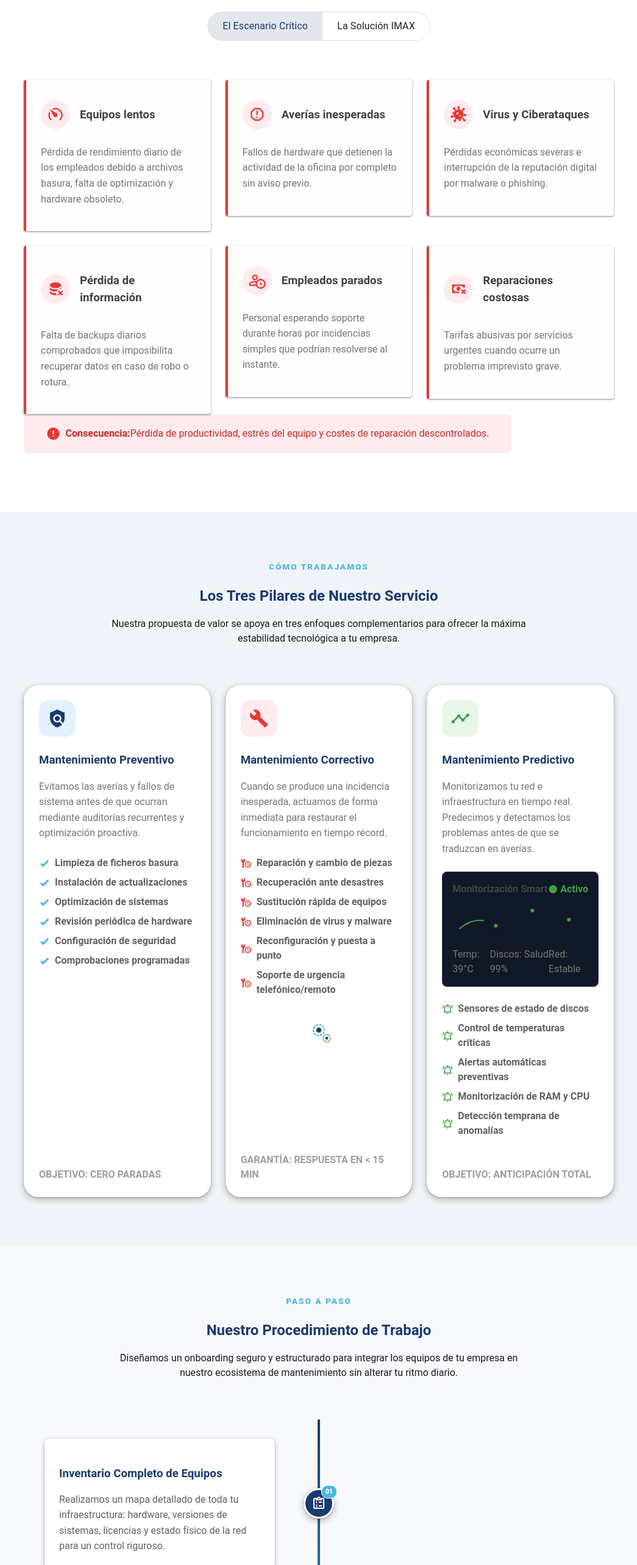
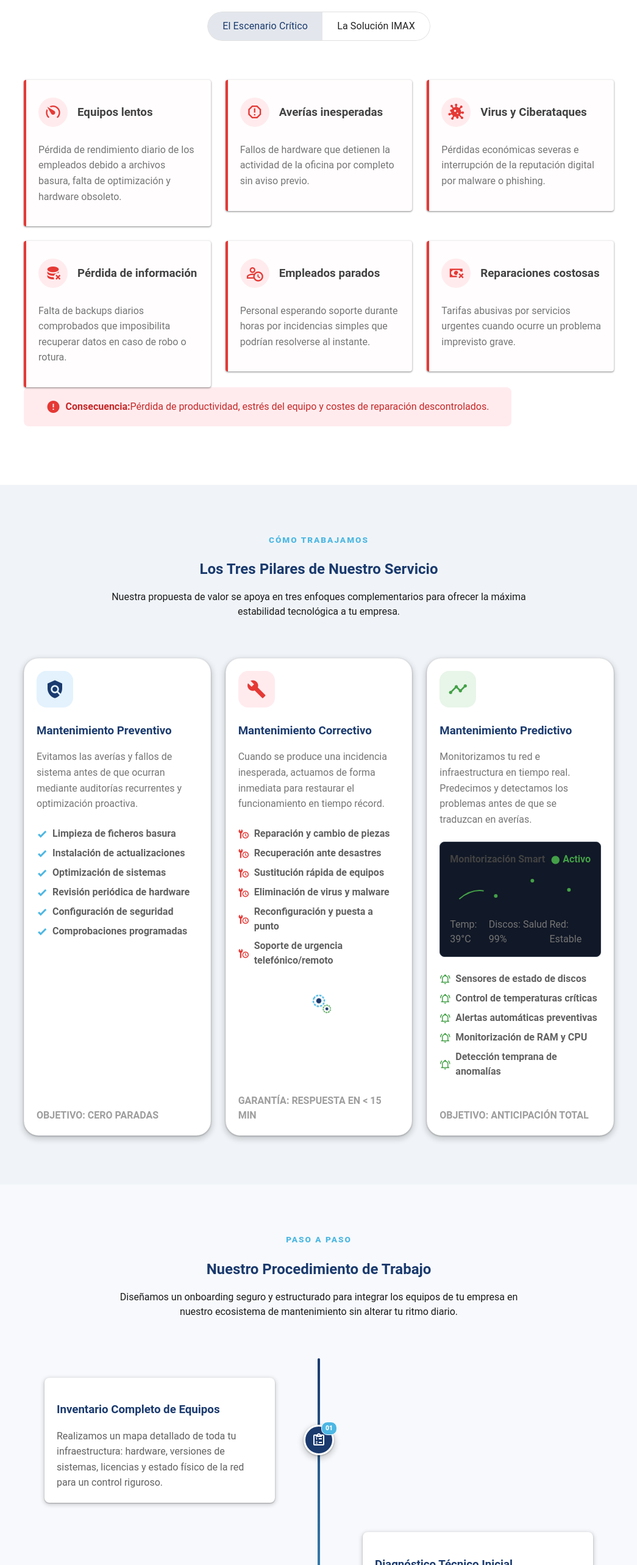
Before and after one commit to Jonatan1991/Imax_web_vue, a Vue app: page /cliente in a window 1280 px wide. Shown: the part 1060-3626 px from the top of the page at 61% size, without its empty margins (117-1162 px from the left). Built offline with nearby package versions, Linux system fonts and the light colour scheme; a small style sheet from the web is missing.

Commit message:
feat: create new client service page with interactive features and inquiry form

```diff
--- a/src/pages/ClientePage.vue
+++ b/src/pages/ClientePage.vue
@@ -333,7 +333,7 @@ function scrollToAudit() {
                 { title: 'Empleados parados', desc: 'Personal esperando soporte durante horas por incidencias simples que podrían resolverse al instante.', icon: 'mdi-account-clock-outline' },
                 { title: 'Reparaciones costosas', desc: 'Tarifas abusivas por servicios urgentes cuando ocurre un problema imprevisto grave.', icon: 'mdi-cash-remove' },
               ]" :key="i" cols="12" md="4">
-                <v-card class="problem-card border-left-danger pa-6 elevation-1">
+                <v-card class="problem-card border-left-danger pa-5 elevation-1">
                   <div class="d-flex align-center gap-4 mb-4">
                     <div class="problem-icon-wrapper rounded-circle">
                       <v-icon color="error" size="28">{{ prob.icon }}</v-icon>
@@ -400,7 +400,7 @@ function scrollToAudit() {
 
                 <v-col class="py-4 position-relative" cols="12" md="7">
                   <!-- Dashboard de Simulación del Mantenimiento Exitoso -->
-                  <v-card class="solution-preview-card pa-6 glassmorphism elevation-4">
+                  <v-card class="solution-preview-card pa-5 glassmorphism elevation-4">
                     <div class="d-flex align-center justify-space-between mb-6 pb-4 border-bottom">
                       <div class="d-flex align-center gap-2">
                         <div class="status-pulse-green" />
@@ -468,7 +468,7 @@ function scrollToAudit() {
         <v-row class="align-stretch">
           <!-- Pilar 1: Preventivo -->
           <v-col class="d-flex" cols="12" md="4">
-            <v-card class="pilar-card w-100 pa-6 d-flex flex-column justify-space-between elevation-3 rounded-xl">
+            <v-card class="pilar-card w-100 pa-5 d-flex flex-column justify-space-between elevation-3 rounded-xl">
               <div>
                 <div class="pilar-icon-container bg-blue-lighten-5 mb-6">
                   <v-icon color="primary" size="32">mdi-shield-search</v-icon>
@@ -499,7 +499,7 @@ function scrollToAudit() {
 
           <!-- Pilar 2: Correctivo -->
           <v-col class="d-flex" cols="12" md="4">
-            <v-card class="pilar-card w-100 pa-6 d-flex flex-column justify-space-between elevation-3 rounded-xl">
+            <v-card class="pilar-card w-100 pa-5 d-flex flex-column justify-space-between elevation-3 rounded-xl">
               <div>
                 <div class="pilar-icon-container bg-red-lighten-5 mb-6">
                   <v-icon color="error" size="32">mdi-wrench</v-icon>
@@ -553,7 +553,7 @@ function scrollToAudit() {
 
           <!-- Pilar 3: Predictivo -->
           <v-col class="d-flex" cols="12" md="4">
-            <v-card class="pilar-card w-100 pa-6 d-flex flex-column justify-space-between elevation-3 rounded-xl">
+            <v-card class="pilar-card w-100 pa-5 d-flex flex-column justify-space-between elevation-3 rounded-xl">
               <div>
                 <div class="pilar-icon-container bg-green-lighten-5 mb-6">
                   <v-icon color="success" size="32">mdi-chart-timeline-variant</v-icon>
@@ -650,7 +650,7 @@ function scrollToAudit() {
             </div>
 
             <!-- Contenido del Paso -->
-            <v-card class="timeline-card pa-6 elevation-2 rounded-lg">
+            <v-card class="timeline-card pa-5 elevation-2 rounded-lg">
               <h3 class="text-h6 font-weight-bold mb-2 text-primary">{{ step.title }}</h3>
               <p class="text-body-2 text-grey-darken-2 leading-relaxed mb-0">{{ step.desc }}</p>
             </v-card>
@@ -678,7 +678,7 @@ function scrollToAudit() {
             </p>
 
             <!-- Card de detalles del elemento interactivo seleccionado -->
-            <div class="interactive-info-panel glassmorphism pa-6 rounded-xl border border-lighten-1">
+            <div class="interactive-info-panel glassmorphism pa-5 rounded-xl border border-lighten-1">
               <template v-if="selectedProtectedNode !== null">
                 <div class="d-flex align-center gap-3 mb-3">
                   <div class="selected-node-icon bg-secondary-lighten-4 rounded-circle pa-3">
@@ -798,7 +798,7 @@ function scrollToAudit() {
             { title: 'Continuidad de Negocio', desc: 'Garantizamos que tu oficina siga operativa pase lo que pase mediante planes de contingencia eficaces.', icon: 'mdi-update' },
             { title: 'Planificación Tecnológica', desc: 'Te asesoramos en la renovación del hardware y licencias para que inviertas de manera inteligente.', icon: 'mdi-calendar-range' },
           ]" :key="index" cols="12" md="4" sm="6">
-            <v-card class="benefit-card pa-6 h-100 elevation-1 rounded-xl transition-all hover-lift">
+            <v-card class="benefit-card pa-5 h-100 elevation-1 rounded-xl transition-all hover-lift">
               <div class="benefit-icon-box mb-4">
                 <v-icon color="primary" size="28">{{ benefit.icon }}</v-icon>
               </div>
@@ -840,7 +840,7 @@ function scrollToAudit() {
             { title: 'Control de Garantías', desc: 'Tramitamos directamente con fabricantes (Dell, HP, Lenovo) la reparación de equipos en garantía.', icon: 'mdi-card-text' },
             { title: 'Consultoría Tecnológica Anual', desc: 'Analizamos el estado de tu informática y proponemos una hoja de ruta anual para tu transformación digital.', icon: 'mdi-lightbulb-on' },
           ]" :key="idx" cols="12" md="4" sm="6">
-            <v-card class="diferencia-card pa-6 h-100 glassmorphism border-lighten-1 rounded-xl transition-all">
+            <v-card class="diferencia-card pa-5 h-100 glassmorphism border-lighten-1 rounded-xl transition-all">
               <v-icon class="mb-4" color="secondary" size="32">{{ dif.icon }}</v-icon>
               <h3 class="text-h6 font-weight-bold mb-2 text-white">{{ dif.title }}</h3>
               <p class="text-body-2 text-grey-lighten-2 leading-relaxed mb-0">{{ dif.desc }}</p>
@@ -877,7 +877,7 @@ function scrollToAudit() {
               { freq: 'Limpiezas Trimestrales', desc: 'Mantenimiento físico preventivo en las visitas in-situ: soplado de polvo, ordenación de cableado y revisión de ventilaciones.', icon: 'mdi-calendar-multiselect', color: 'secondary' },
               { freq: 'Auditorías Semestrales', desc: 'Pruebas de restauración real de copias, auditorías de permisos compartidos de archivos y testeo de velocidad de red.', icon: 'mdi-shield-check-outline', color: 'warning' },
               { freq: 'Inventario Anual', desc: 'Revisión y actualización del inventario general de activos, análisis del ciclo de vida de los equipos y planificación de mejoras.', icon: 'mdi-clipboard-list', color: 'primary' },
-            ]" :key="i" class="calendar-card pa-6 elevation-2 rounded-xl">
+            ]" :key="i" class="calendar-card pa-5 elevation-2 rounded-xl">
               <div class="d-flex align-center justify-space-between mb-4">
                 <v-chip class="text-uppercase tracking-wider font-weight-bold" :color="cal.color" size="small"
                   variant="flat">
@@ -915,7 +915,7 @@ function scrollToAudit() {
         <v-row class="justify-center">
           <v-col v-for="(metric, idx) in metrics" :key="idx" class="d-flex" cols="12" md="3" sm="6">
             <v-card
-              class="metric-widget w-100 pa-6 glassmorphism border-lighten-1 rounded-xl text-center d-flex flex-column justify-space-between">
+              class="metric-widget w-100 pa-5 glassmorphism border-lighten-1 rounded-xl text-center d-flex flex-column justify-space-between">
               <v-icon class="mx-auto mb-4" color="secondary" size="36">mdi-chart-line</v-icon>
 
               <div>
@@ -957,7 +957,7 @@ function scrollToAudit() {
               velará por la seguridad, disponibilidad y rendimiento continuo de toda tu infraestructura.
             </p>
 
-            <v-card class="pa-6 glassmorphism border-lighten-1 rounded-xl">
+            <v-card class="pa-5 glassmorphism border-lighten-1 rounded-xl">
               <h3 class="text-h6 font-weight-bold mb-4 text-white d-flex align-center gap-2">
                 <v-icon color="secondary">mdi-check-decagram</v-icon>
                 ¿Qué incluye la Auditoría Gratuita?
```
